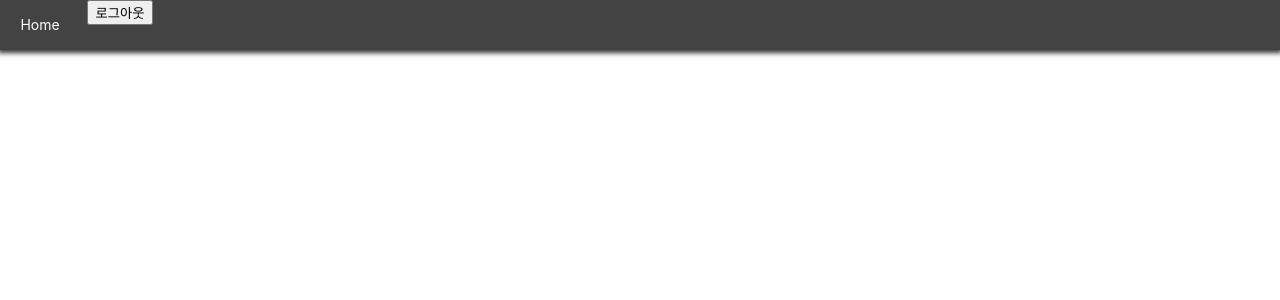
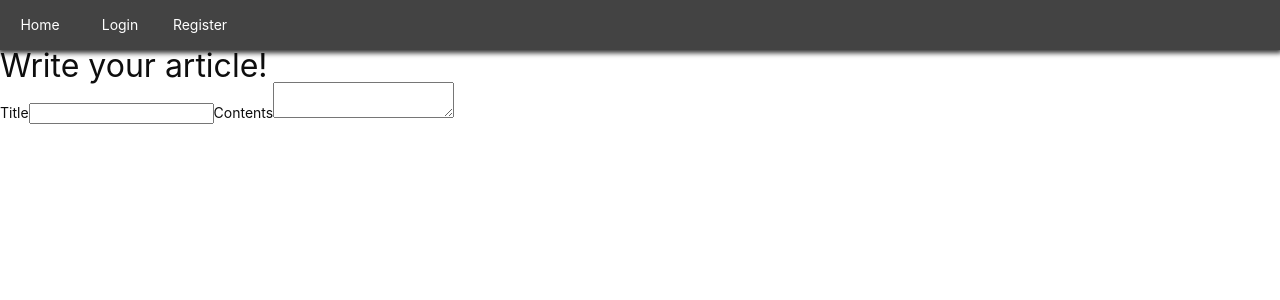
Before and after one commit to redonearth/react-board, a React (Create React App) app in the folder frontend/: page /board/write in a window 1280 px wide. Shown: the top 300 px of the page. Built offline with nearby package versions, Linux system fonts and the light colour scheme; no server answers; the HTML template or start-up script is replaced by a standard one.

Commit message:
BoardWritePage 추가

```diff
--- a/frontend/src/App.js
+++ b/frontend/src/App.js
@@ -5,6 +5,7 @@
 import LandingPage from "./components/views/LandingPage/LandingPage";
 import LoginPage from "./components/views/LoginPage/LoginPage";
 import RegisterPage from "./components/views/RegisterPage/RegisterPage";
+import BoardWritePage from "./components/views/BoardWritePage/BoardWritePage";
 import Auth from "./hoc/Auth";
 
 function App() {
@@ -16,6 +17,11 @@
           <Route exact path="/" component={Auth(LandingPage, null)} />
           <Route exact path="/login" component={Auth(LoginPage, false)} />
           <Route exact path="/register" component={Auth(RegisterPage, false)} />
+          <Route
+            exact
+            path="/board/write"
+            component={Auth(BoardWritePage, true)}
+          />
         </Switch>
       </Router>
       <GlobalStyles />
--- /dev/null
+++ b/frontend/src/components/views/BoardWritePage/BoardWritePage.js
@@ -0,0 +1,39 @@
+import React, { useState } from "react";
+import styled from "styled-components";
+
+const PageLayout = styled.div`
+  display: flex;
+  width: 100%;
+  justify-content: center;
+  flex-direction: column;
+`;
+
+const PageTitle = styled.h2`
+  font-size: 2rem;
+`;
+
+function BoardWritePage() {
+  const [Title, setTitle] = useState("");
+  const [Contents, setContents] = useState("");
+
+  const onTitleChange = (e) => {
+    setTitle(e.currentTarget.value);
+  };
+  const onContentsChange = (e) => {
+    setContents(e.currentTarget.value);
+  };
+
+  return (
+    <PageLayout>
+      <PageTitle>Write your article!</PageTitle>
+      <form>
+        <label>Title</label>
+        <input value={Title} onChange={onTitleChange} />
+        <label>Contents</label>
+        <textarea value={Contents} onChange={onContentsChange} />
+      </form>
+    </PageLayout>
+  );
+}
+
+export default BoardWritePage;
```
